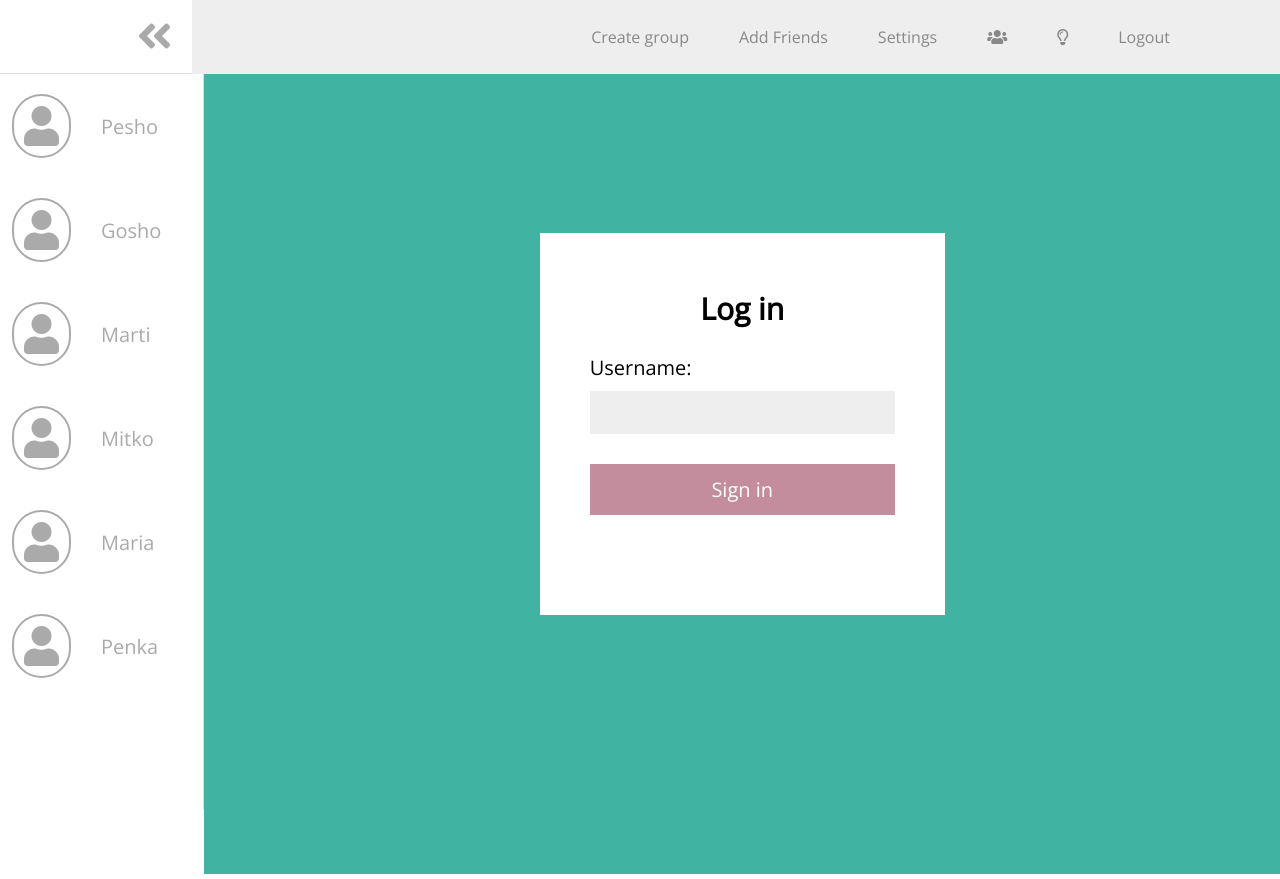
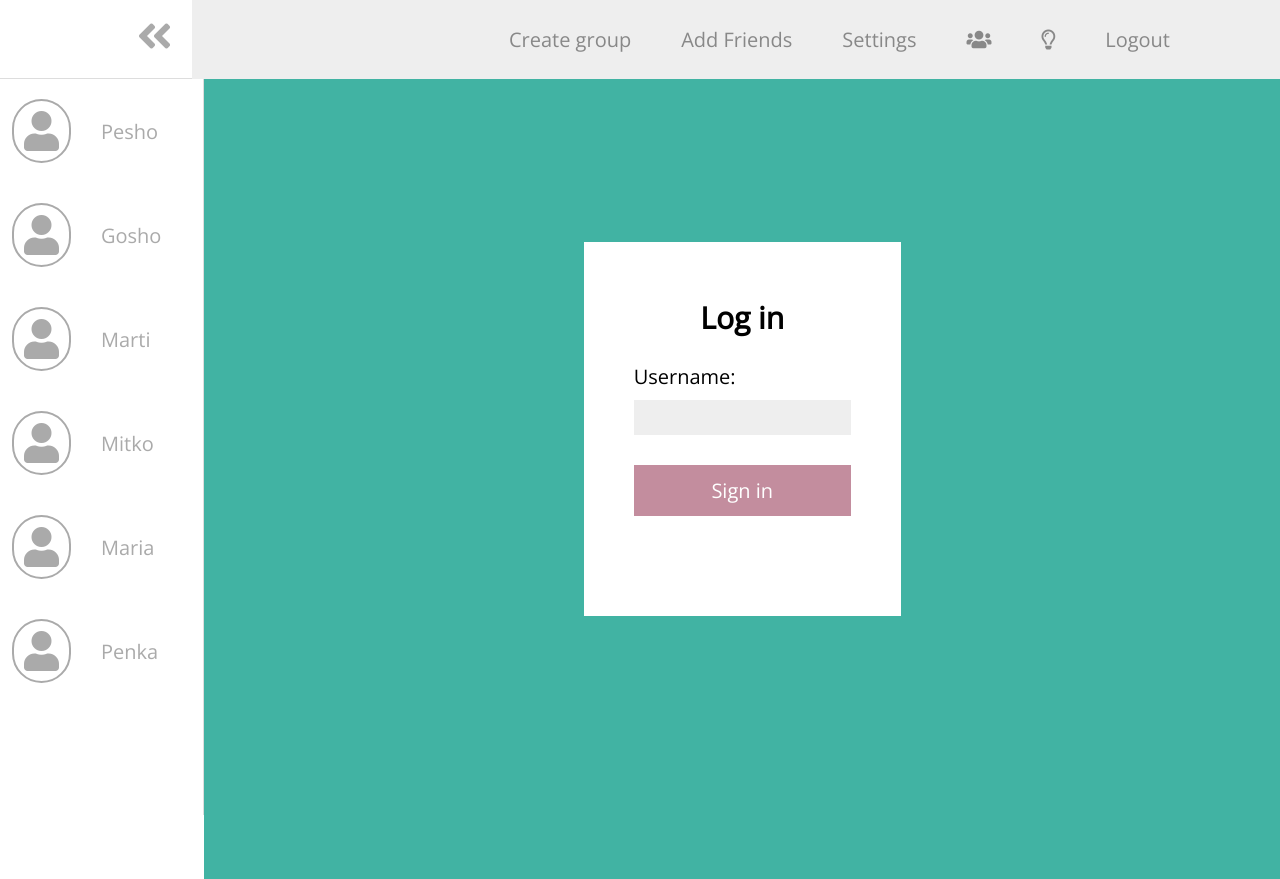
Before and after one commit to StackTon/web-messanger, a React (Create React App) app in the folder ui/: page /login in a window 1280 px wide. Built offline with nearby package versions, Linux system fonts and the light colour scheme.

Commit message:
add body font size and remove commponents font size

```diff
--- a/ui/package.json
+++ b/ui/package.json
@@ -8,7 +8,7 @@
     "react-redux": "6.0.0",
     "react-router": "4.3.1",
     "react-router-dom": "4.3.1",
-    "react-scripts": "2.1.1",
+    "react-scripts": "^2.1.5",
     "react-sound": "1.2.0",
     "redux": "4.0.1",
     "redux-thunk": "2.3.0",
--- a/ui/src/App.css
+++ b/ui/src/App.css
@@ -4,12 +4,13 @@ body {
   font-family: 'Open Sans', sans-serif;
   text-align: center;
   height:100vh;
+  font-size: 20px;
+}
+
+.wrapper {
+  display: flex;
 }
 
 main {
     flex: 1;
 }
-
-.wrapper {
-  display: flex;
-}
--- a/ui/src/App.js
+++ b/ui/src/App.js
@@ -27,14 +27,16 @@ class App extends Component {
         return (
             <>
                 <Navar sideBarArrowClicked={this.sideBarArrowClicked} isOpen={this.state.isOpen} />
+                <div className="wrapper">
                     <SideBar sideBarArrowClicked={this.sideBarArrowClicked} isOpen={this.state.isOpen} />
-                <main className="App">
+                    <main>
                         <Switch>
                             <Route exact path="/login" component={Login} />
                             <Route exact path="/" component={Chat} />
                             <Route exact path="/allGroups" component={AllGroups} />
                         </Switch>
                     </main>
+                </div>
             </>
         );
     }
--- a/ui/src/components/Chat/chat.css
+++ b/ui/src/components/Chat/chat.css
@@ -14,7 +14,6 @@
     flex: 1;
     border: none;
     border-top: 1px solid #dddddd;
-    font-size: 20px;
     padding: 20px;
     position: sticky;
     bottom: 0px;
@@ -28,7 +27,6 @@
     min-width: 10%;
     border: none;
     user-select: none;
-    font-size: 20px;
     color: white;
     background: #C38D9E;
     cursor: pointer;
--- a/ui/src/components/Login/login.css
+++ b/ui/src/components/Login/login.css
@@ -4,7 +4,6 @@
     min-height: 100vh;
     justify-content: center;
     background: #41B3A3;
-    font-size: 20px;
 }
 
 .login-form {
@@ -24,7 +23,6 @@
     border: none;
     background: #eeeeee;
     padding: 10px 20px;
-    font-size: 20px;
 }
 
 .login-button {
@@ -34,7 +32,6 @@
     padding: 12px 0;
     min-width: 100%;
     margin-top: 30px;
-    font-size: 20px;
     cursor: pointer;
     user-select: none;
 }
--- a/ui/src/components/common/SideBar/sideBar.css
+++ b/ui/src/components/common/SideBar/sideBar.css
@@ -1,5 +1,4 @@
 .side-bar {
-    float: left;
     height: 92vh;
     border-right: 1px solid #dddddd;
 }
--- a/ui/src/components/common/UserBox/userBox.css
+++ b/ui/src/components/common/UserBox/userBox.css
@@ -27,7 +27,6 @@
 }
 
 .user-box .username {
-    font-size: 20px;
     margin: 0 30px;
     color: #aaaaaa;
     user-select: none;
@@ -51,7 +50,6 @@
     z-index: 1;
     top: -5px;
     left: 110%;
-    font-size: 20px;
     user-select: none;
 }
 
```
Lines whose indentation alone changed are shown as unchanged.
